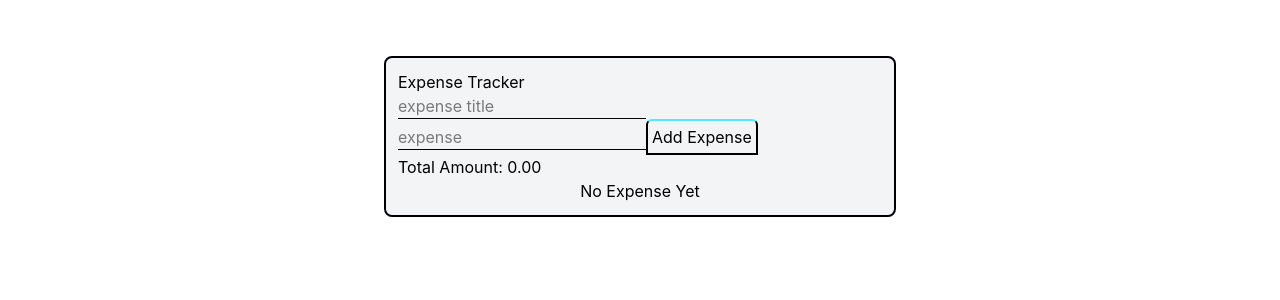
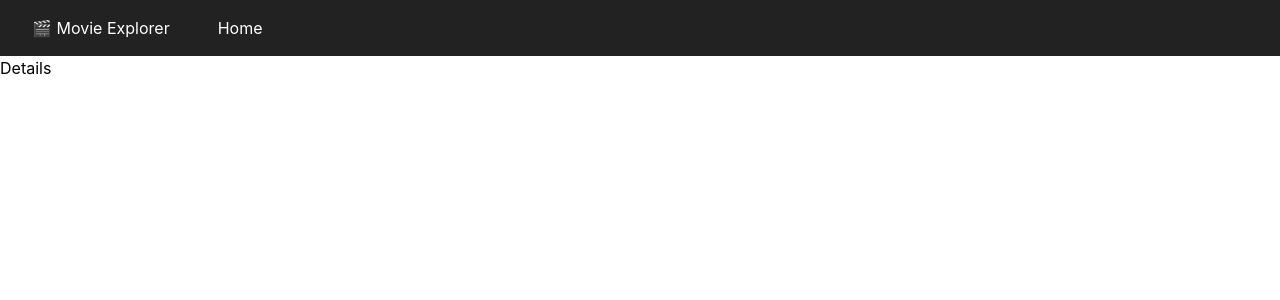
Before and after one commit to sheeshagar-iqbal/reactapp2, a React (Vite) app: page /movie/1 in a window 1280 px wide. Shown: the top 300 px of the page. Built offline with nearby package versions, Linux system fonts and the light colour scheme.

Commit message:
movie explorer

```diff
--- a/src/App.jsx
+++ b/src/App.jsx
@@ -1,13 +1,17 @@
 import { useState } from "react"
 import ShowHide from "./showHide"
 import Expense from "./Expense/Expense";
+import Todo from "./Todo";
+import MovieExp from "./movieExplorer/MovieExp";
 
 const App=()=>{
 
   return(
     <>
 
-   <Expense/>
+   {/* <Expense/> */}
+   {/* <Todo/> */}
+   <MovieExp/>
 
 
     </>
--- /dev/null
+++ b/src/movieExplorer/Components/MovieCard.jsx
@@ -0,0 +1,16 @@
+import React from 'react'
+import { Link } from 'react-router-dom'
+import notfount from './not.jpg'
+
+const MovieCard = ({movie}) => {
+  return (
+    <div className='movie-card'>
+        <img src={movie.Poster || notfount} alt={movie.Title} />
+        <h3>{movie.Title}</h3>
+        <p>{movie.Year}</p>
+        <Link to={`/movie/${movie.imdbID}`}>Details</Link>
+    </div>
+  )
+}
+
+export default MovieCard
--- /dev/null
+++ b/src/movieExplorer/Components/MovieList.jsx
@@ -0,0 +1,20 @@
+import React from 'react'
+import MovieCard from './MovieCard'
+
+const MovieList = ({movies}) => {
+    if( movies.length===0){
+        return <p>No Movies Found </p>
+    }
+  return (
+    <>
+     <div className="movie-list">
+        {movies.map((movie)=>(
+                <MovieCard key={movie.imdbID}  movie={movie}/>
+        ))}
+
+     </div>
+    </>
+  )
+}
+
+export default MovieList
--- /dev/null
+++ b/src/movieExplorer/Components/Navbar.jsx
@@ -0,0 +1,15 @@
+import { Link } from "react-router-dom"
+
+function Navbar(){
+
+    return (
+        <nav className="navbar">
+            <Link className="logo" to="/">
+                <h2>🎬 Movie Explorer</h2>
+            </Link>
+            <Link to="/">Home</Link>
+        </nav>
+    )
+}
+
+export default Navbar;
--- /dev/null
+++ b/src/movieExplorer/MovieExp.css
@@ -0,0 +1,58 @@
+.container{
+		font-family: Arial, sans-serif;
+		background-color: #111;
+		color: #fff;
+		margin: 0;
+		padding: 0;
+	}
+
+	.navbar {
+		background: #222;
+		display: flex;
+		align-items: center;
+		gap: 3rem;
+		padding: 1rem 2rem;
+	}
+
+	.navbar a {
+		color: #fff;
+		text-decoration: none;
+	}
+
+	.logo {
+		color: #fff;
+	}
+
+	.home form {
+		display: flex;
+		justify-content: center;
+		margin: 1rem;
+	}
+
+	.searchInput {
+		padding: 10px;
+	}
+
+	.movie-list {
+		display: flex;
+		flex-wrap: wrap;
+		justify-content: center;
+		gap: 1rem;
+	}
+
+	.movie-card {
+		background: #222;
+		padding: 1rem;
+		border-radius: 8px;
+		width: 300px;
+		text-align: center;
+	}
+
+	.movie-card img {
+		width: 100%;
+	}
+
+	.movie-card a {
+		color: #fff;
+		text-decoration: underline;
+	}
--- a/src/movieExplorer/MovieExp.jsx
+++ b/src/movieExplorer/MovieExp.jsx
@@ -1,7 +1,26 @@
+
+import { BrowserRouter, Route, Routes } from 'react-router-dom'
+import './MovieExp.css'
+import Navbar from './Components/Navbar'
+import Home from './pages/Home'
+import Details from './pages/Details'
+
 function MovieExp() {
   return (
     <>
+       <BrowserRouter>
+       <Navbar/>
+            <Routes>
+              <Route path='/' element={<Home/>}/>
+              <Route path='/movie/:id' element={<Details/>}/>
+            </Routes>
+        </BrowserRouter>
+      <div className='container'>
 
+
+
+
+      </div>
     </>
   )
 }
--- /dev/null
+++ b/src/movieExplorer/pages/Details.jsx
@@ -0,0 +1,9 @@
+import React from 'react'
+
+const Details = () => {
+  return (
+    <div>Details</div>
+  )
+}
+
+export default Details
--- /dev/null
+++ b/src/movieExplorer/pages/Home.jsx
@@ -0,0 +1,43 @@
+import React, { useEffect, useRef, useState } from 'react'
+import MovieList from '../Components/MovieList'
+
+const Home = () => {
+        const [movies,setMovies]=useState([])
+        const [loading,setLoading]=useState(false)
+        const inputRef= useRef()
+
+        const   fetchmovies= async (query)=>{
+                setLoading(true)
+                const res =await fetch(`http://www.omdbapi.com/?=tt3896198&apikey=af7d9aea&s=${query}`)
+                const data= await res.json()
+                console.log(data);
+                setMovies(data.Search || [])
+                setLoading(false)
+        }
+
+        useEffect(()=>{
+            fetchmovies('Avengers')
+
+        },[])
+
+        const handleSumbit=(e)=>{
+                e.preventDefault()
+                const query= inputRef.current.value.trim()
+                if(query)  fetchmovies(query)
+        }
+
+  return (
+    <>
+     <div className="home">
+		<form  onSubmit={handleSumbit}>
+			<input ref={inputRef} className="searchInput" placeholder="Search for a movie..." />
+			<button type="submit">Search 🔎</button>
+		</form>
+        {loading? <p>loading...</p>: <MovieList movies={movies}/>}
+
+      </div>
+    </>
+  )
+}
+
+export default Home
```
Also changed, not shown: src/movieExplorer/Components/not.jpg (added).
